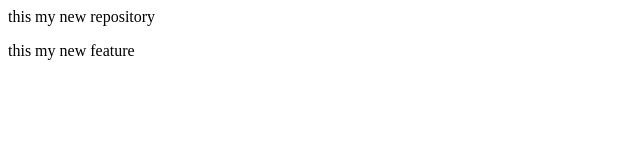
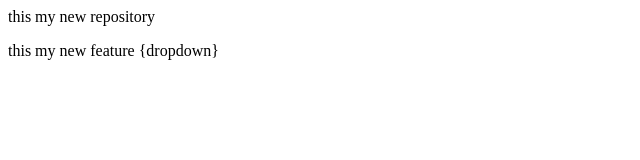
Before and after one commit to Muhammadshehroz432/local-repo, a plain HTML site: page index.html in a window 1280 px wide. Shown: the full height of the page, 0-640 px from the left. Drawn offline with Linux system fonts and the light colour scheme.

```diff
--- a/index.html
+++ b/index.html
@@ -1,2 +1,2 @@
 <p>this my new repository</p>
-<p>this my new feature</p>
+<p>this my new feature {dropdown}</p>
```
